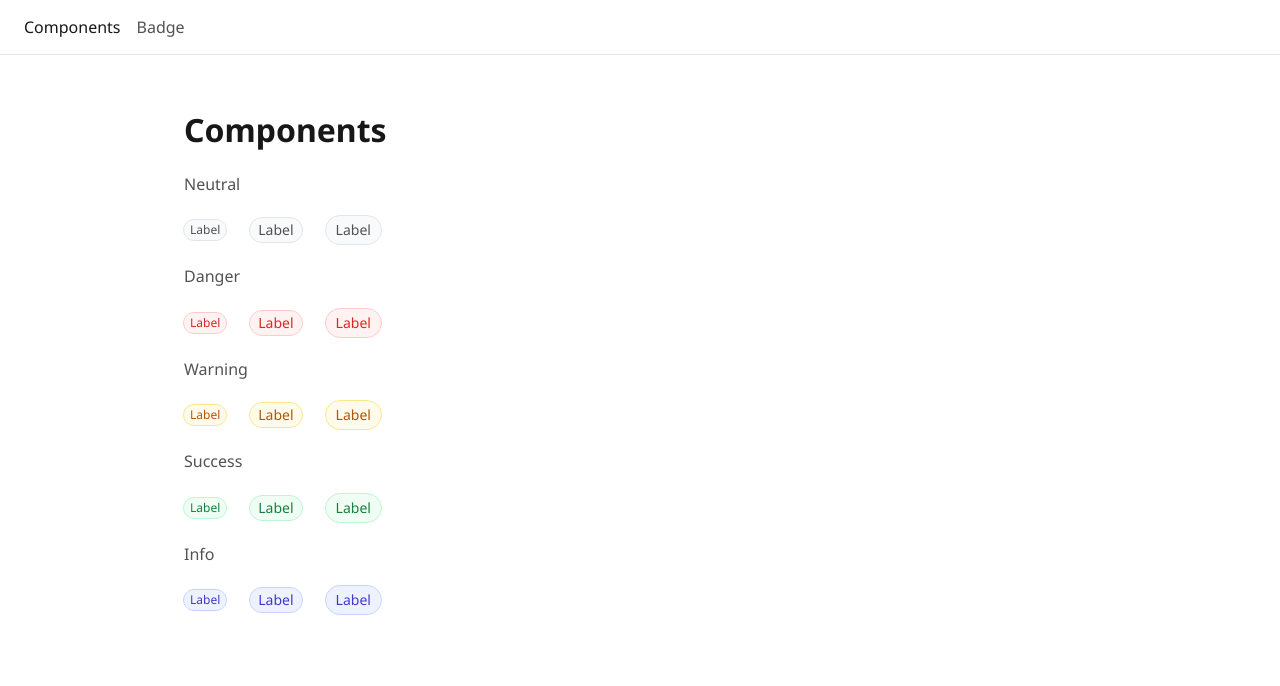
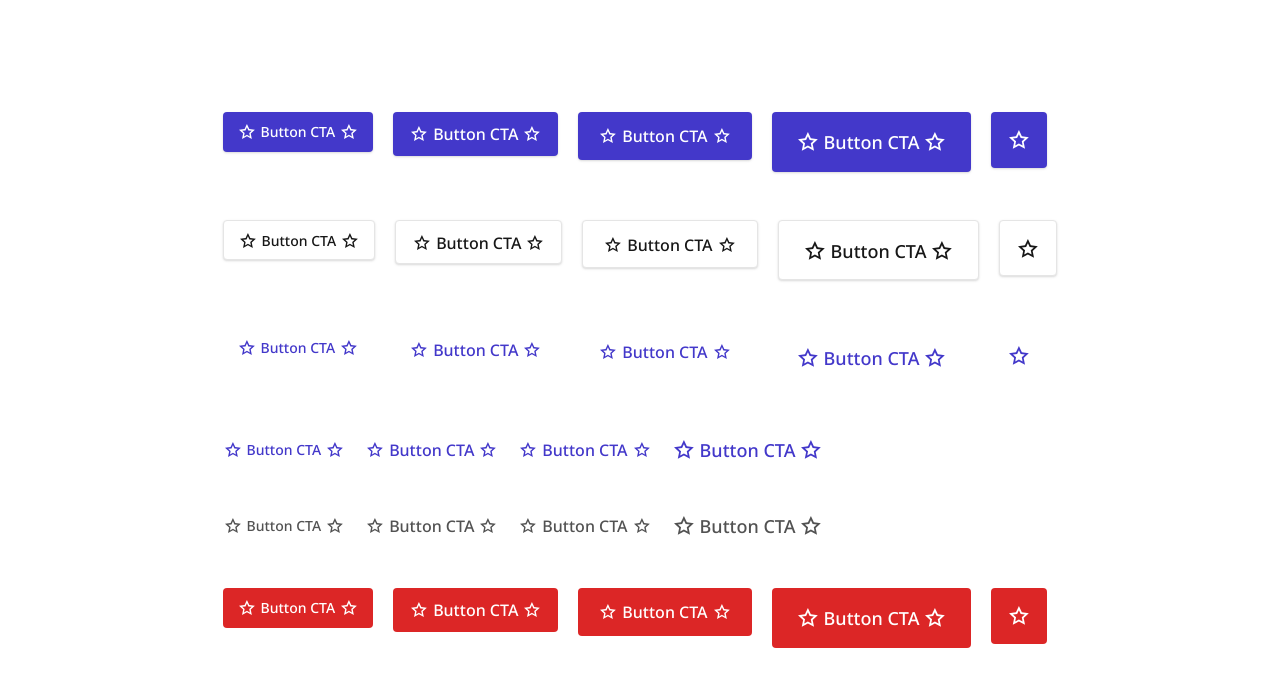
Before and after one commit to danpinon/system-design, a React (Vite) app: page /#/buttons in a window 1280 px wide. Before the commit this address led to /#/. Shown: the top 686 px of the page. Built offline with nearby package versions, Linux system fonts and the light colour scheme.

Commit message:
Button page

```diff
--- a/src/playground/App.tsx
+++ b/src/playground/App.tsx
@@ -1,8 +1,9 @@
-import { Route, Routes, Navigate } from 'react-router'
-import PlaygroundLayout from './layouts/PlaygroundLayout'
-import ComponentsPage from './pages/ComponentsPage'
-import BadgesPage from './pages/BadgesPage'
-import './playground.css'
+import { Route, Routes, Navigate } from "react-router";
+import PlaygroundLayout from "./layouts/PlaygroundLayout";
+import ComponentsPage from "./pages/ComponentsPage";
+import ButtonsPage from "./pages/ButtonsPage";
+import BadgesPage from "./pages/BadgesPage";
+import "./playground.css";
 
 function App() {
   return (
@@ -12,10 +13,11 @@ function App() {
       </Route>
 
       <Route path="/badges" element={<BadgesPage />} />
+      <Route path="/buttons" element={<ButtonsPage />} />
 
       <Route path="*" element={<Navigate to="/" replace />} />
     </Routes>
-  )
+  );
 }
 
-export default App
+export default App;
--- /dev/null
+++ b/src/playground/components/ButtonExamples.tsx
@@ -0,0 +1,42 @@
+import { Button } from "../../components/Button/Button";
+import { StarIcon } from "../../components/Icon/icons/StarIcon";
+const VARIANTS = [
+    "primary",
+    "secondary",
+    "tertiary",
+    "link-color",
+    "link-gray",
+    "destructive",
+] as const;
+const SIZES = ["md", "lg", "xl", "2x"] as const;
+
+function ButtonsExamples() {
+    return (
+        <>
+            {VARIANTS.map((variant) => (
+                <section>
+                    <p>{variant}</p>
+                    <div className="component-examples">
+                        {SIZES.map((size) => (
+                            <Button key={variant} variant={variant} size={size}>
+                                <StarIcon />
+                                Button CTA
+                                <StarIcon />
+                            </Button>
+                        ))}
+                        <Button
+                            iconOnly
+                            key={variant}
+                            variant={variant}
+                            size={"2x"}
+                        >
+                            <StarIcon />
+                        </Button>
+                    </div>
+                </section>
+            ))}
+        </>
+    );
+}
+
+export default ButtonsExamples;
--- a/src/playground/layouts/PlaygroundLayout.tsx
+++ b/src/playground/layouts/PlaygroundLayout.tsx
@@ -3,6 +3,7 @@ import { NavLink, Outlet } from 'react-router'
 const NAV_ITEMS = [
   { to: '/', label: 'Components', end: true },
   { to: '/badges', label: 'Badge', end: false },
+  { to: '/buttons', label: 'Button', end: false },
 ] as const
 
 function PlaygroundLayout() {
--- /dev/null
+++ b/src/playground/pages/ButtonsPage.tsx
@@ -0,0 +1,45 @@
+import { Button } from "../../components/Button/Button";
+import { StarIcon } from "../../components/Icon";
+
+const VARIANTS = [
+    "primary",
+    "secondary",
+    "tertiary",
+    "link-color",
+    "link-gray",
+    "destructive",
+] as const;
+const SIZES = ["md", "lg", "xl", "2x"] as const;
+const SHOW_ICON = new Set(["primary", "secondary", "tertiary", "destructive"]);
+
+function ButtonsPage() {
+    return (
+        <main className="buttons-container">
+            <section className="buttons-example">
+                {VARIANTS.map((variant) => (
+                    <div>
+                        {SIZES.map((size) => (
+                            <Button key={variant} variant={variant} size={size}>
+                                <StarIcon />
+                                Button CTA
+                                <StarIcon />
+                            </Button>
+                        ))}
+                        {SHOW_ICON.has(variant) && (
+                            <Button
+                                iconOnly
+                                key={variant}
+                                variant={variant}
+                                size={"2x"}
+                            >
+                                <StarIcon />
+                            </Button>
+                        )}
+                    </div>
+                ))}
+            </section>
+        </main>
+    );
+}
+
+export default ButtonsPage;
--- a/src/playground/pages/ComponentsPage.tsx
+++ b/src/playground/pages/ComponentsPage.tsx
@@ -1,12 +1,16 @@
-import BadgeExamples from '../components/BadgeExamples'
+import BadgeExamples from "../components/BadgeExamples";
+import ButtonExamples from "../components/ButtonExamples";
 
 function ComponentsPage() {
-  return (
-    <main className="page">
-      <h1>Components</h1>
-      <BadgeExamples />
-    </main>
-  )
+    return (
+        <main className="page">
+            <h1>Components</h1>
+            <h2>Badges</h2>
+            <BadgeExamples />
+            <h2>Buttons</h2>
+            <ButtonExamples />
+        </main>
+    );
 }
 
-export default ComponentsPage
+export default ComponentsPage;
--- a/src/playground/playground.css
+++ b/src/playground/playground.css
@@ -48,6 +48,29 @@ body {
     gap: 24px;
 }
 
+.buttons-example {
+    margin-top: 112px;
+    margin-inline: auto;
+    width: 100%;
+    display: grid;
+    justify-content: center;
+    column-gap: 20px;
+    row-gap: 48px;
+    padding-inline: 32px;
+}
+
+@media (width <= 375px) {
+    .buttons-example {
+        padding-inline: 24px;
+    }
+}
+
+.buttons-example > div {
+    display: flex;
+    flex-wrap: wrap;
+    gap: 20px;
+}
+
 .page {
     max-width: 960px;
     width: 100%;
```
Also changed, not shown: src/playground/components/BadgeExamples.tsx (+5 -5 lines), 1 other file (tests, documents, lock files or other folders).
